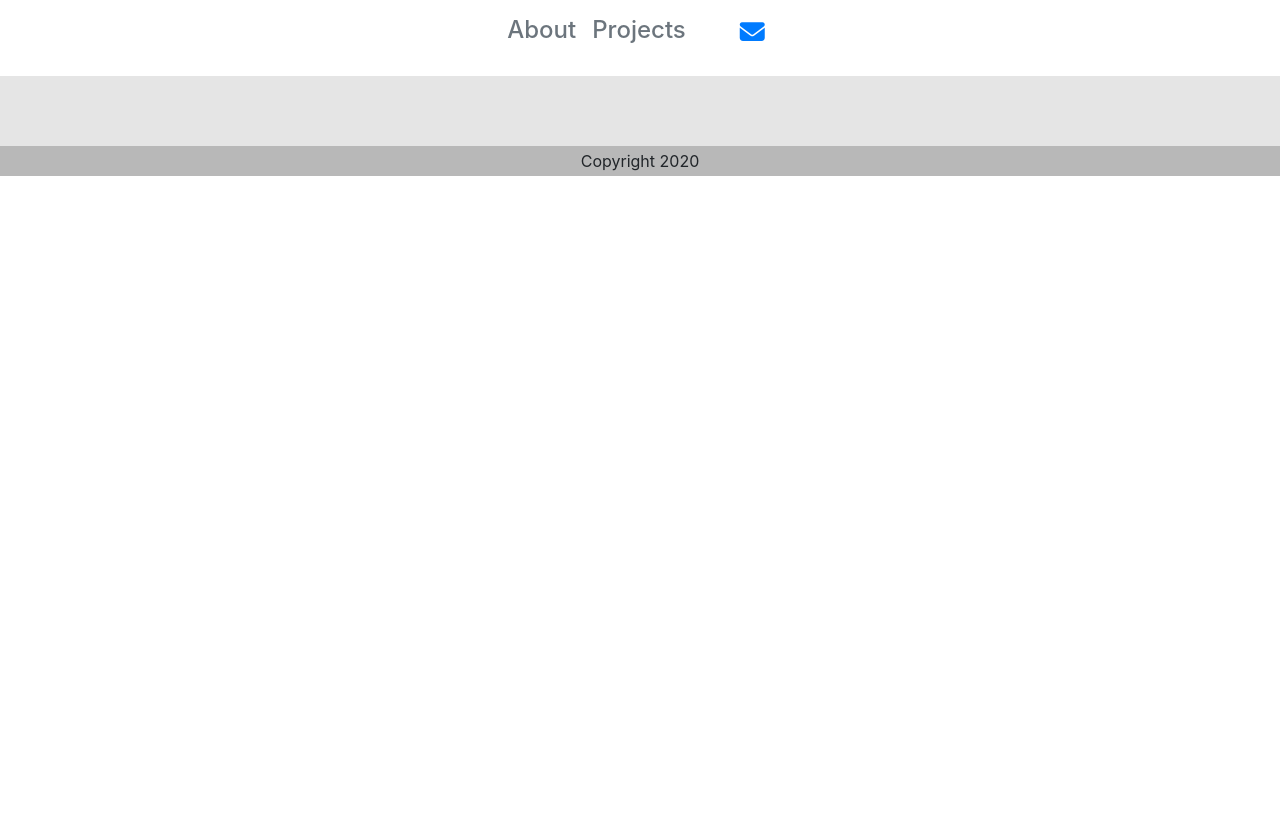
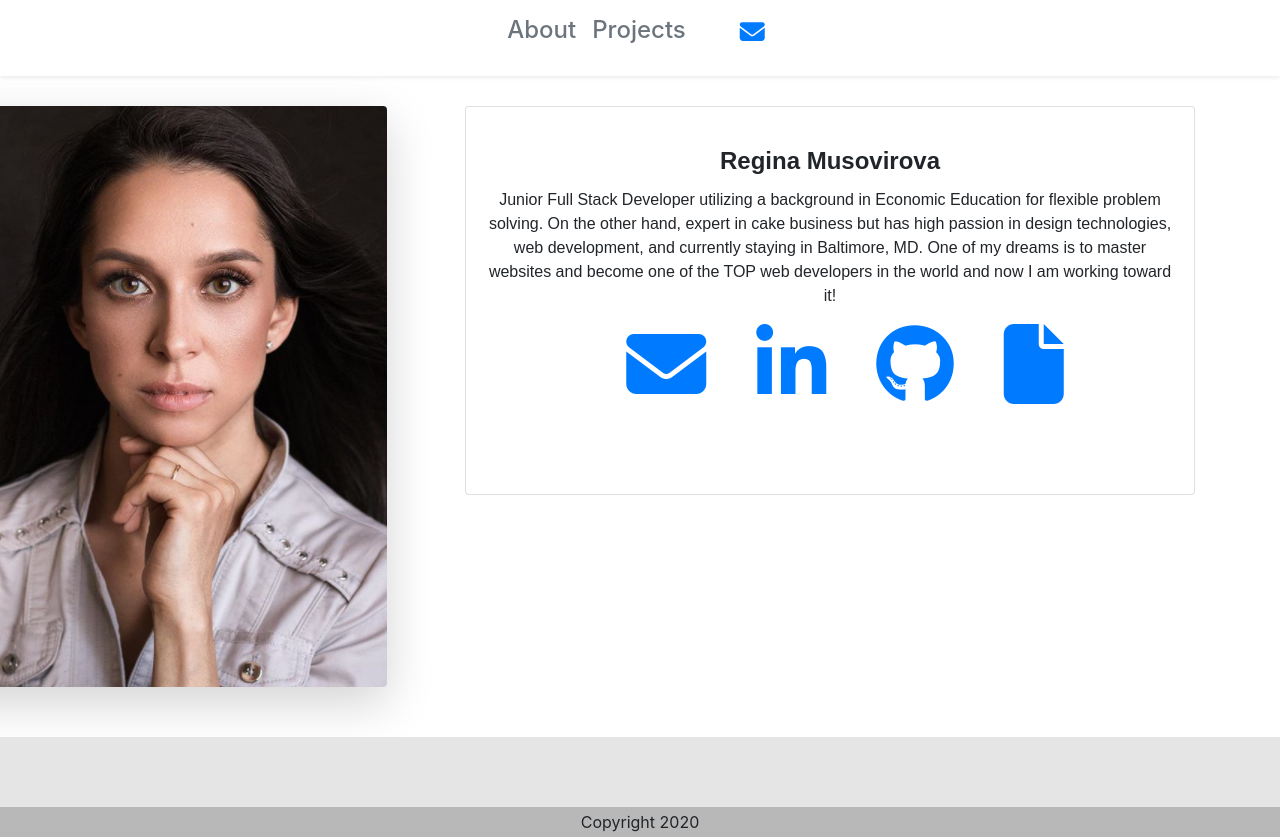
Before and after one commit to museBug/Portfolio-React-Regina, a React (Create React App) app: page / in a window 1280 px wide. Before the commit the page ends 800 px from the top, so only its background shows below. Built offline with nearby package versions, Linux system fonts and the light colour scheme.

Commit message:
heroku deploy

```diff
--- a/src/App.js
+++ b/src/App.js
@@ -13,7 +13,7 @@ function App() {
       <div>
         <Navbar />
         <Switch>
-        <Route exact path="/Portfolio-React-Regina" component={About} />
+        <Route exact path="/" component={About} />
         <Route  path = "/about" component={About} />
         <Route  path = "/projects" component={Projects} />
         </Switch>
```
Also changed, not shown: package.json (+15 -2 lines).
